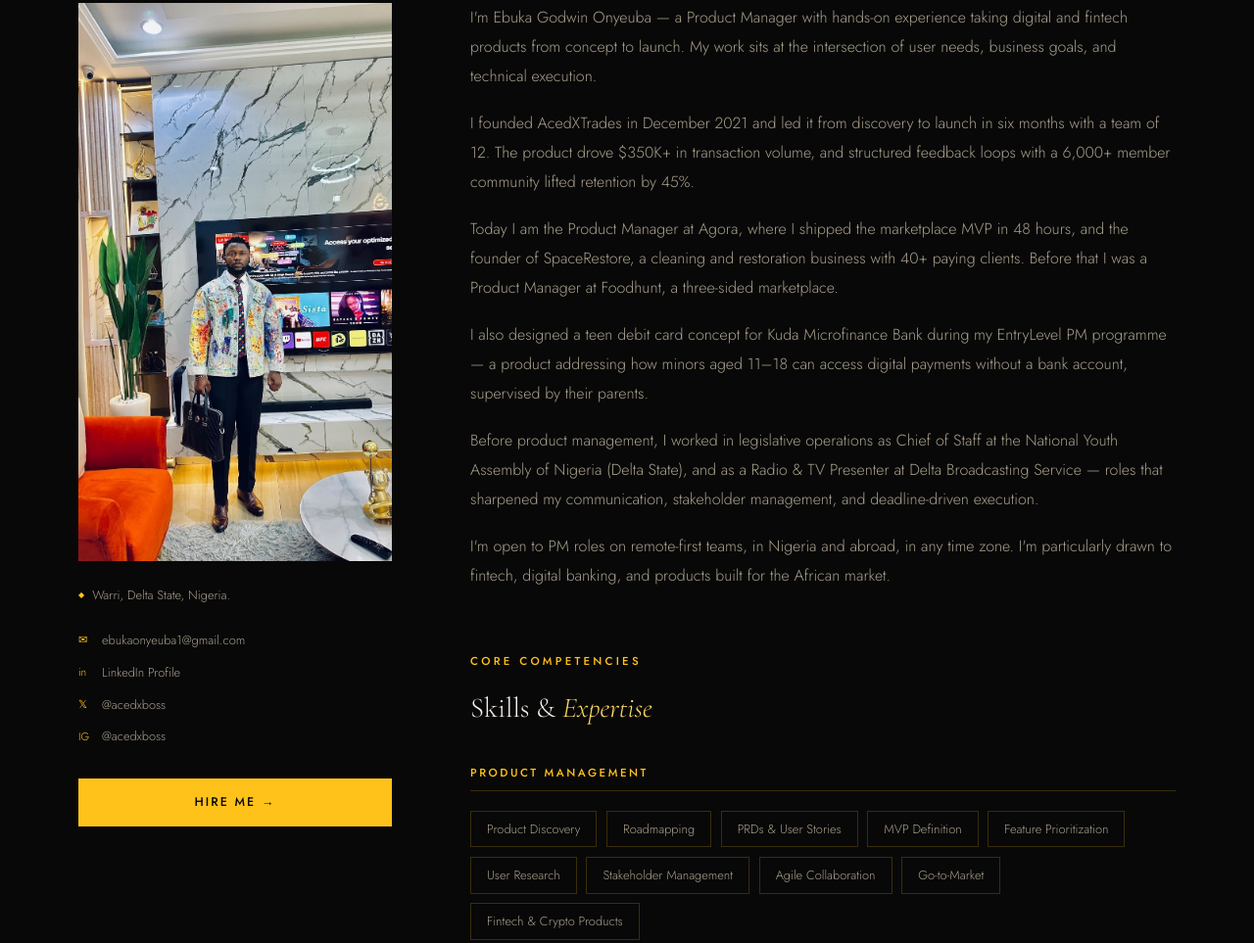
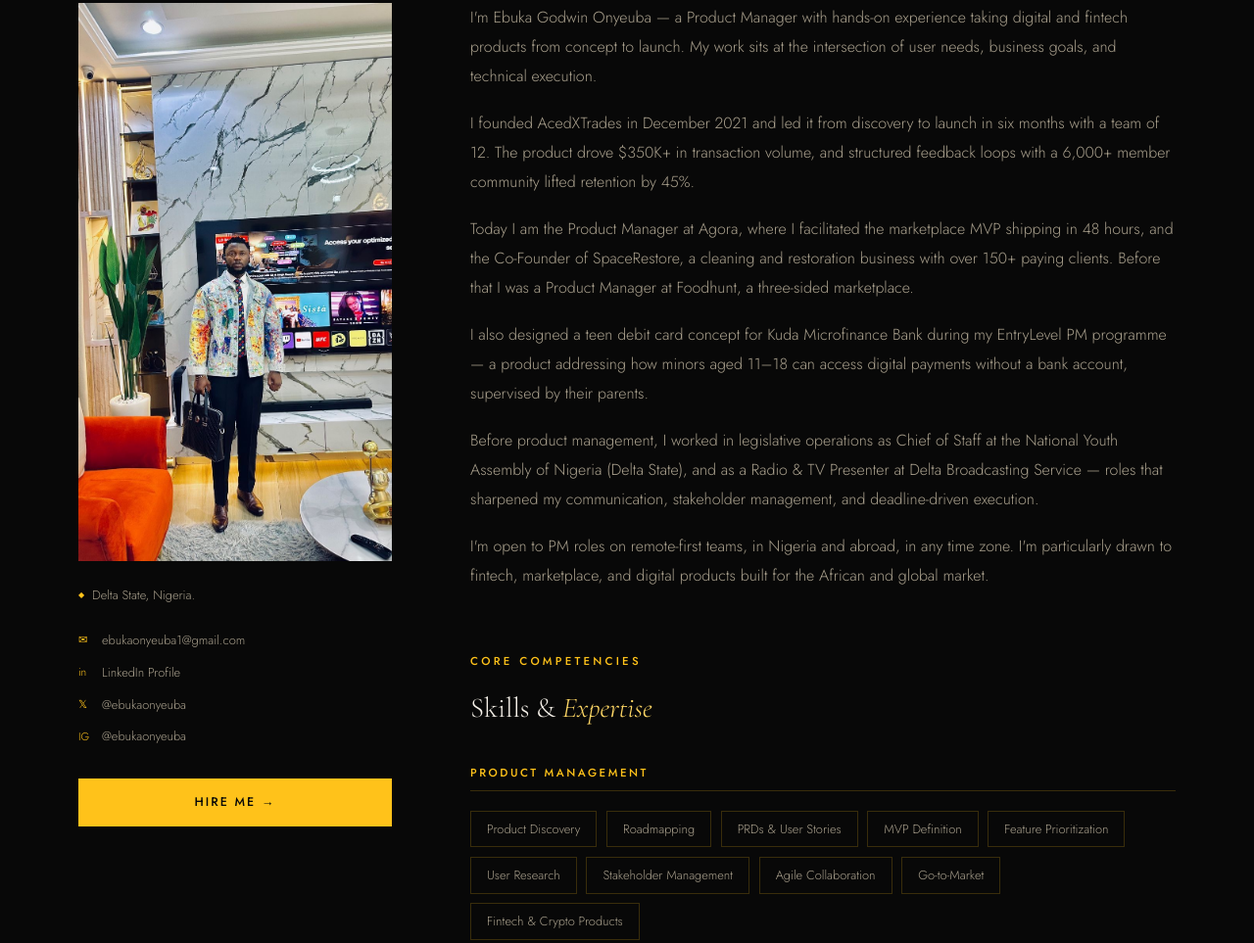
Before and after one commit to ebukaonyeuba1-collab/ebukagodwinonyeuba, a plain HTML site: page about.html in a window 1280 px wide. Shown: the part 539-1502 px from the top of the page at 98% size. Drawn offline with nearby package versions, Linux system fonts and the light colour scheme.

Commit message:
Modify About page content and links
Updated location and social media links in the About page. Revised bio text for clarity and accuracy.

```diff
--- a/about.html
+++ b/about.html
@@ -129,7 +129,7 @@ footer{border-top:1px solid var(--border);padding:60px 40px 40px;max-width:var(-
 <body>
 
 <nav id="mainNav">
-  <a href="index.html" class="logo">EO<span>G</span></a>
+  <a href="index.html" class="logo">EG<span>O</span></a>
   <ul class="nav-links">
     <li><a href="index.html">Home</a></li>
     <li><a href="about.html" class="active">About</a></li>
@@ -162,12 +162,12 @@ footer{border-top:1px solid var(--border);padding:60px 40px 40px;max-width:var(-
        <img loading="lazy" decoding="async" src="images/profile.jpg"
 alt="Ebuka Onyeuba profile photo"
 style="width:100%;display:block;object-fit:cover;">
-      <p class="about-location">Warri, Delta State, Nigeria.</p>
+      <p class="about-location"> Delta State, Nigeria.</p>
       <div class="contact-quick">
         <a href="mailto:ebukaonyeuba1@gmail.com" class="ci"><span class="ci-icon">✉</span>ebukaonyeuba1@gmail.com</a>
         <a href="https://www.linkedin.com/in/onyeubaebuka" target="_blank" class="ci"><span class="ci-icon">in</span>LinkedIn Profile</a>
-        <a href="https://x.com/acedxboss" target="_blank" class="ci"><span class="ci-icon">𝕏</span>@acedxboss</a>
-        <a href="https://instagram.com/acedxboss" target="_blank" class="ci"><span class="ci-icon">IG</span>@acedxboss</a>
+        <a href="https://x.com/ebukaonyeuba" target="_blank" class="ci"><span class="ci-icon">𝕏</span>@ebukaonyeuba</a>
+        <a href="https://instagram.com/ebukaonyeuba" target="_blank" class="ci"><span class="ci-icon">IG</span>@ebukaonyeuba</a>
       </div>
       <div style="margin-top:2rem"><a href="contact.html" class="btn btn-gold" style="width:100%;justify-content:center">Hire Me →</a></div>
     </div>
@@ -177,10 +177,10 @@ style="width:100%;display:block;object-fit:cover;">
       <div class="bio-text fu d1">
         <p>I'm Ebuka Godwin Onyeuba — a Product Manager with hands-on experience taking digital and fintech products from concept to launch. My work sits at the intersection of user needs, business goals, and technical execution.</p>
         <p>I founded AcedXTrades in December 2021 and led it from discovery to launch in six months with a team of 12. The product drove $350K+ in transaction volume, and structured feedback loops with a 6,000+ member community lifted retention by 45%.</p>
-        <p>Today I am the Product Manager at Agora, where I shipped the marketplace MVP in 48 hours, and the founder of SpaceRestore, a cleaning and restoration business with 40+ paying clients. Before that I was a Product Manager at Foodhunt, a three-sided marketplace.</p>
+        <p>Today I am the Product Manager at Agora, where I facilitated the marketplace MVP shipping in 48 hours, and the Co-Founder of SpaceRestore, a cleaning and restoration business with over 150+ paying clients. Before that I was a Product Manager at Foodhunt, a three-sided marketplace.</p>
         <p>I also designed a teen debit card concept for Kuda Microfinance Bank during my EntryLevel PM programme — a product addressing how minors aged 11–18 can access digital payments without a bank account, supervised by their parents.</p>
         <p>Before product management, I worked in legislative operations as Chief of Staff at the National Youth Assembly of Nigeria (Delta State), and as a Radio &amp; TV Presenter at Delta Broadcasting Service — roles that sharpened my communication, stakeholder management, and deadline-driven execution.</p>
-        <p>I'm open to PM roles on remote-first teams, in Nigeria and abroad, in any time zone. I'm particularly drawn to fintech, digital banking, and products built for the African market.</p>
+        <p>I'm open to PM roles on remote-first teams, in Nigeria and abroad, in any time zone. I'm particularly drawn to fintech, marketplace, and digital products built for the African and global market.</p>
       </div>
 
       <div class="skills-block fu d2">
```
